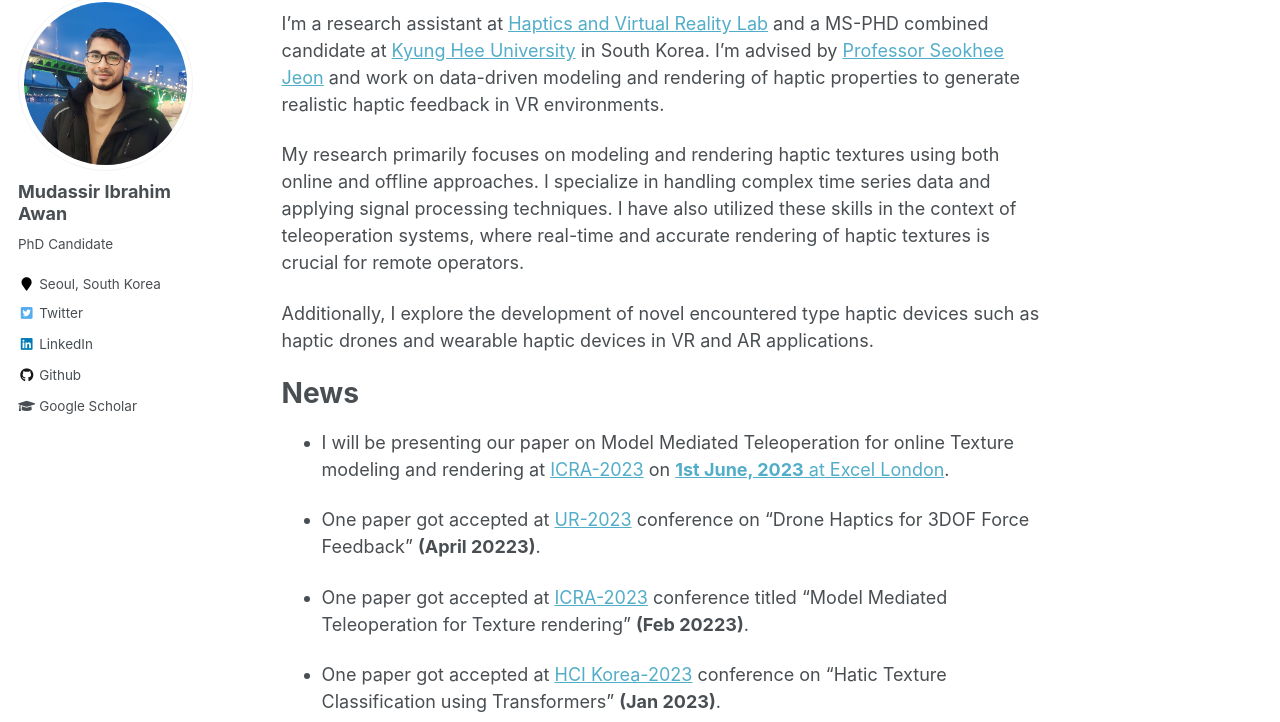
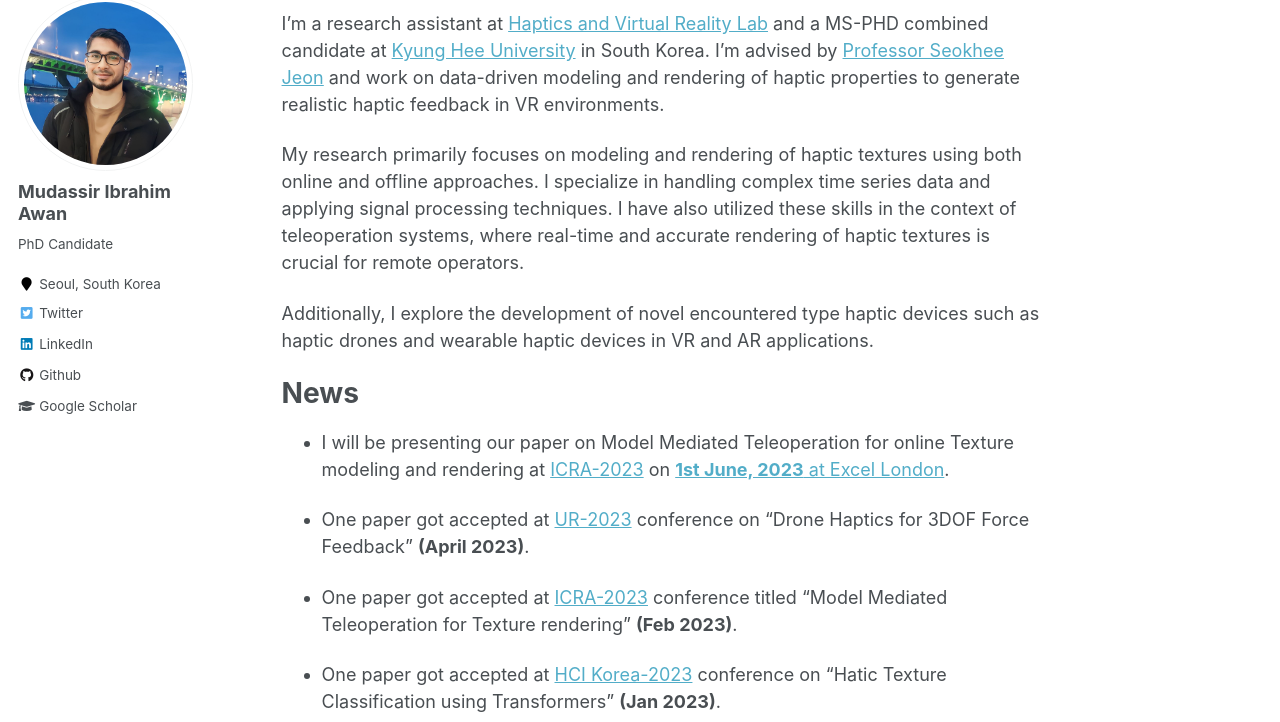
Before and after one commit to mudassir-awan/mudassir-awan.github.io, a Jekyll site: the page built from _pages/about.md, in a window 1280 px wide and 1050 px high. Shown: the part 122-844 px from the top of the window. Built offline with Jekyll 4.4.1, drawn with Linux system fonts in a browser that asks for light colours.

Commit message:
Update about.md

```diff
--- a/_pages/about.md
+++ b/_pages/about.md
@@ -10,7 +10,7 @@ redirect_from:
 
 I'm a research assistant at [Haptics and Virtual Reality Lab](http://haptics.khu.ac.kr/) and a MS-PHD combined candidate at [Kyung Hee University](https://www.khu.ac.kr/eng/main/index.do) in South Korea. I'm advised by [Professor Seokhee Jeon](http://haptics.khu.ac.kr/jeon/) and work on data-driven modeling and rendering of haptic properties to generate realistic haptic feedback in VR environments.
 
-My research primarily focuses on modeling and rendering haptic textures using both online and offline approaches. I specialize in handling complex time series data and applying signal processing techniques. I have also utilized these skills in the context of teleoperation systems, where real-time and accurate rendering of haptic textures is crucial for remote operators.
+My research primarily focuses on modeling and rendering of haptic textures using both online and offline approaches. I specialize in handling complex time series data and applying signal processing techniques. I have also utilized these skills in the context of teleoperation systems, where real-time and accurate rendering of haptic textures is crucial for remote operators.
 
 Additionally, I explore the development of novel encountered type haptic devices such as haptic drones and wearable haptic devices in VR and AR applications.
 
@@ -21,8 +21,8 @@ News
 ======
 - I will be presenting our paper on Model Mediated Teleoperation for online Texture modeling and rendering at [ICRA-2023](https://www.icra2023.org/) on [**1st June, 2023** at Excel London](https://www.icra2023.org/programme-1fc3).
 
-- One paper got accepted at [UR-2023](https://2023.ubiquitousrobots.org/) conference on "Drone Haptics for 3DOF Force Feedback"  **(April 20223)**.
+- One paper got accepted at [UR-2023](https://2023.ubiquitousrobots.org/) conference on "Drone Haptics for 3DOF Force Feedback"  **(April 2023)**.
 
-- One paper got accepted at [ICRA-2023](https://www.icra2023.org/) conference titled "Model Mediated Teleoperation for Texture rendering" **(Feb 20223)**.
+- One paper got accepted at [ICRA-2023](https://www.icra2023.org/) conference titled "Model Mediated Teleoperation for Texture rendering" **(Feb 2023)**.
 
 - One paper got accepted at [HCI Korea-2023](https://hcikorea.org/) conference on "Hatic Texture Classification using Transformers" **(Jan 2023)**.
```
